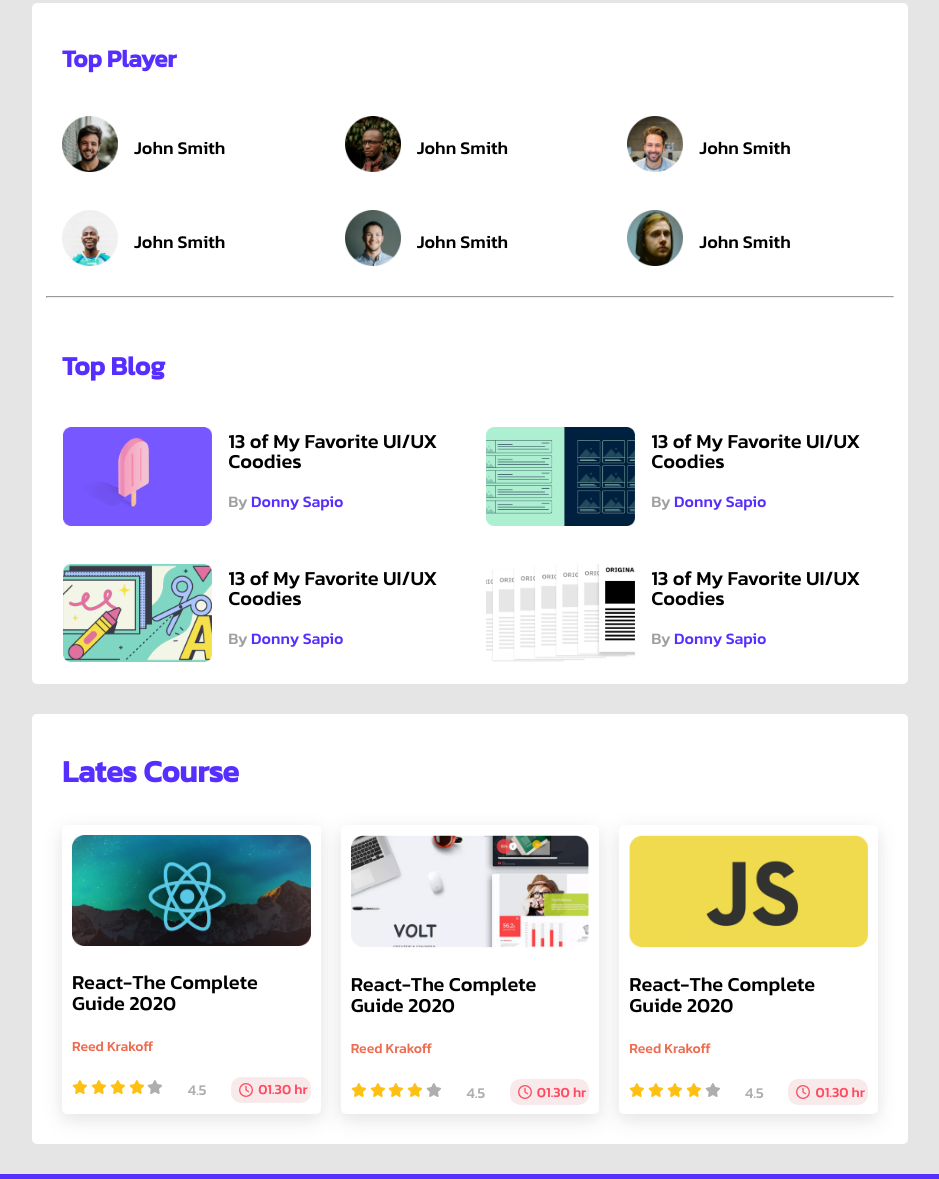
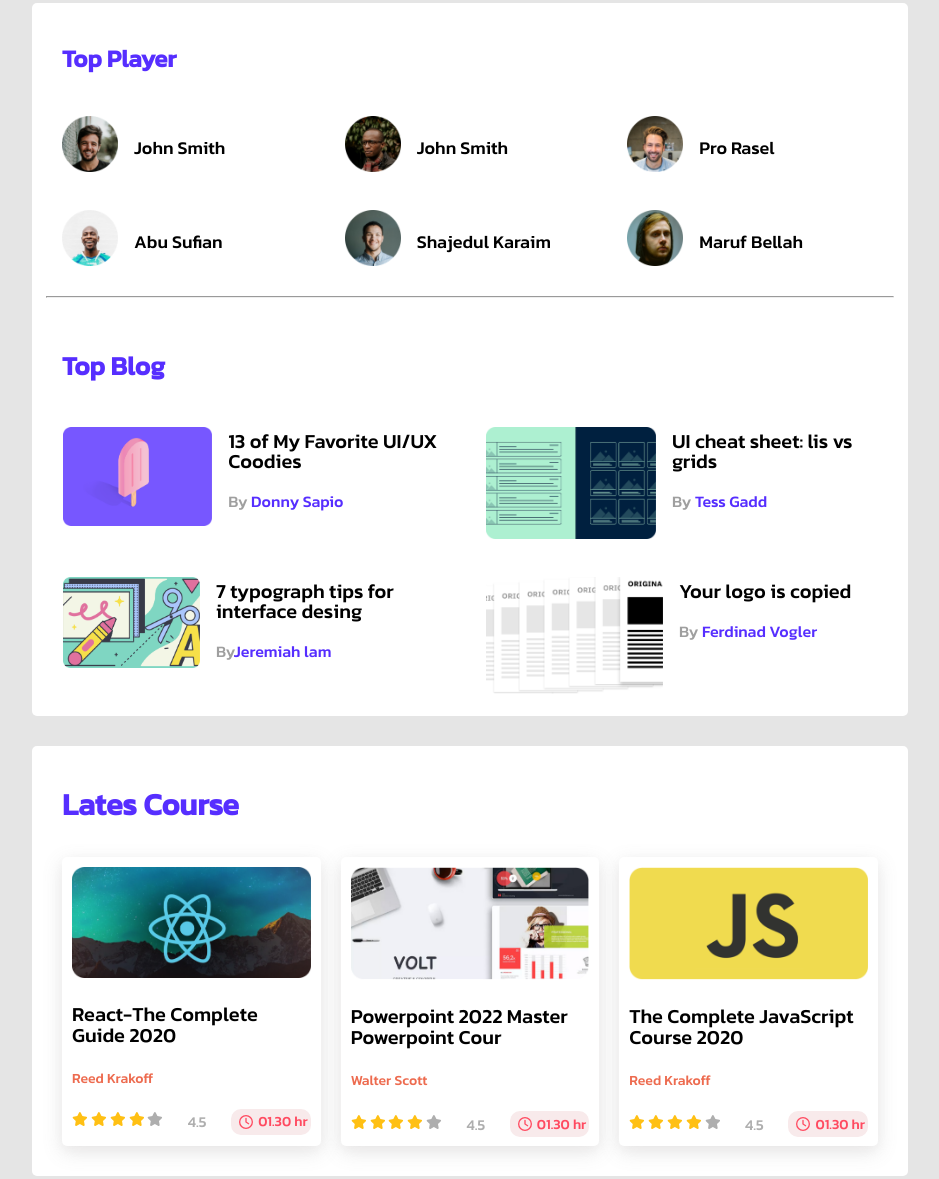
Before and after one commit to Maruf-Bellah/Leader-Boad-Second-Time, a plain HTML site: page index.html in a window 1280 px wide. Shown: the part 88-1267 px from the top of the page, without its empty margins (170-1109 px from the left). Drawn offline with Linux system fonts and the light colour scheme.

Commit message:
last commit

```diff
--- a/index.html
+++ b/index.html
@@ -64,7 +64,7 @@
                         <img src="images/players/player-3.png" alt="">
                     </div>
                     <div>
-                        <p>John Smith</p>
+                        <p>Pro Rasel</p>
                     </div>
                 </div>
                 <div class="player-info">
@@ -72,7 +72,7 @@
                         <img src="images/players/player-4.png" alt="">
                     </div>
                     <div>
-                        <p>John Smith</p>
+                        <p>Abu Sufian</p>
                     </div>
                 </div>
                 <div class="player-info">
@@ -80,7 +80,7 @@
                         <img src="images/players/player-5.png" alt="">
                     </div>
                     <div>
-                        <p>John Smith</p>
+                        <p>Shajedul Karaim</p>
                     </div>
                 </div>
                 <div class="player-info">
@@ -88,7 +88,7 @@
                         <img src="images/players/player-6.png" alt="">
                     </div>
                     <div>
-                        <p>John Smith</p>
+                        <p>Maruf Bellah</p>
                     </div>
                 </div>
 
@@ -118,8 +118,8 @@
                         <img src="images/blogs/blog-2.png" alt="">
                     </div>
                     <div class="blog-text">
-                        <p>13 of My Favorite UI/UX Coodies</p>
-                        <p class="athor"><span class="by">By</span> Donny Sapio</p>
+                        <p>UI cheat sheet: lis vs grids</p>
+                        <p class="athor"><span class="by">By</span> Tess Gadd</p>
                     </div>
                 </div>
                 <div class="blog">
@@ -127,8 +127,8 @@
                         <img src="images/blogs/blog-3.png" alt="">
                     </div>
                     <div class="blog-text">
-                        <p>13 of My Favorite UI/UX Coodies</p>
-                        <p class="athor"><span class="by">By</span> Donny Sapio</p>
+                        <p>7 typograph tips for interface desing</p>
+                        <p class="athor"><span class="by">By</span>Jeremiah lam</p>
                     </div>
                 </div>
                 <div class="blog">
@@ -136,8 +136,8 @@
                         <img src="images/blogs/blog-4.png" alt="">
                     </div>
                     <div class="blog-text">
-                        <p>13 of My Favorite UI/UX Coodies</p>
-                        <p class="athor"><span class="by">By</span> Donny Sapio</p>
+                        <p>Your logo is copied</p>
+                        <p class="athor"><span class="by">By</span> Ferdinad Vogler</p>
                     </div>
                 </div>
             </div>
@@ -222,8 +222,8 @@
                     </div>
                     <div>
                         <div class="course-info">
-                            <p>React-The Complete Guide 2020</p>
-                            <p> <small>Reed Krakoff</small></p>
+                            <p>Powerpoint 2022 Master Powerpoint Cour</p>
+                            <p> <small>Walter Scott</small></p>
                         </div>
                         <div class="course-time">
                             <div>
@@ -282,7 +282,7 @@
                     </div>
                     <div>
                         <div class="course-info">
-                            <p>React-The Complete Guide 2020</p>
+                            <p>The Complete JavaScript Course 2020</p>
                             <p> <small>Reed Krakoff</small></p>
                         </div>
                         <div class="course-time">
```
